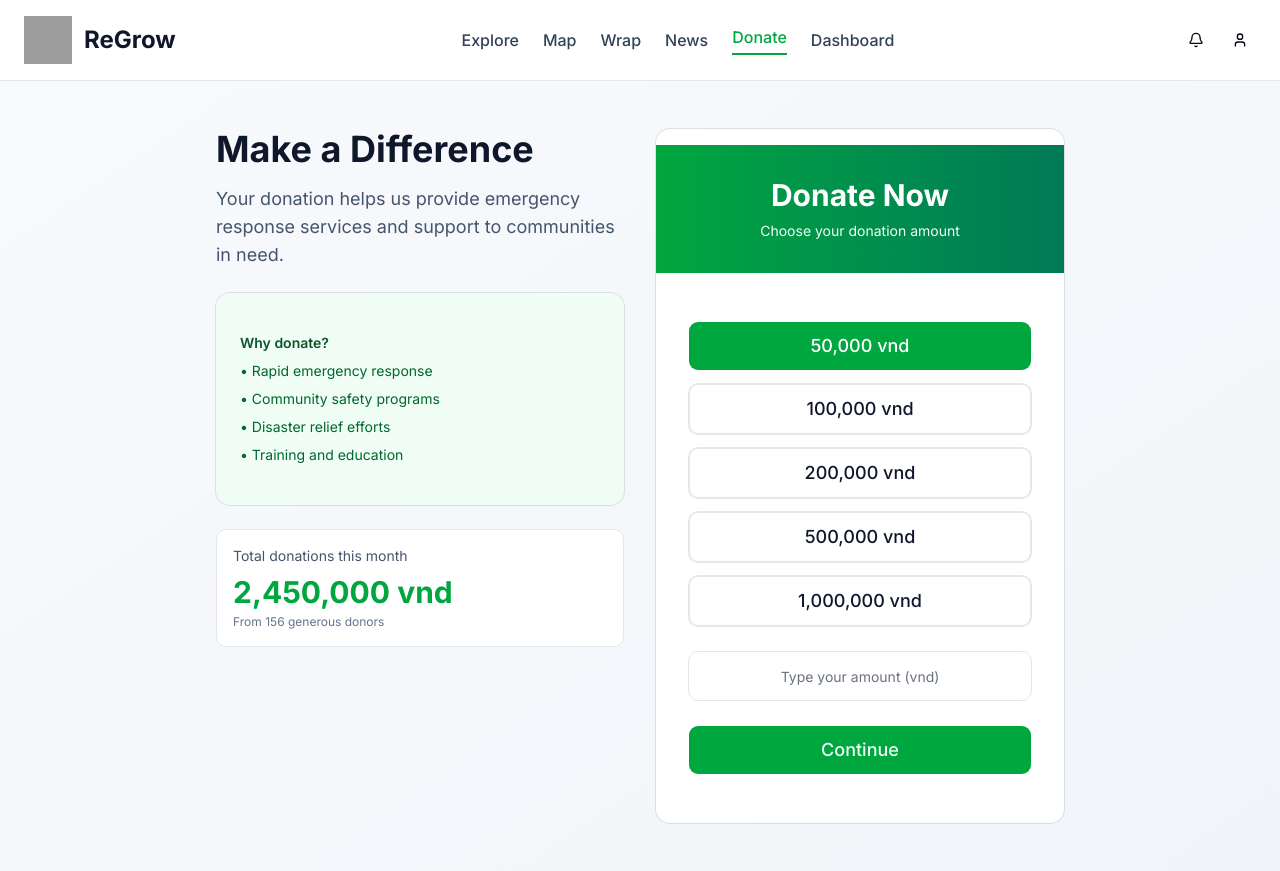
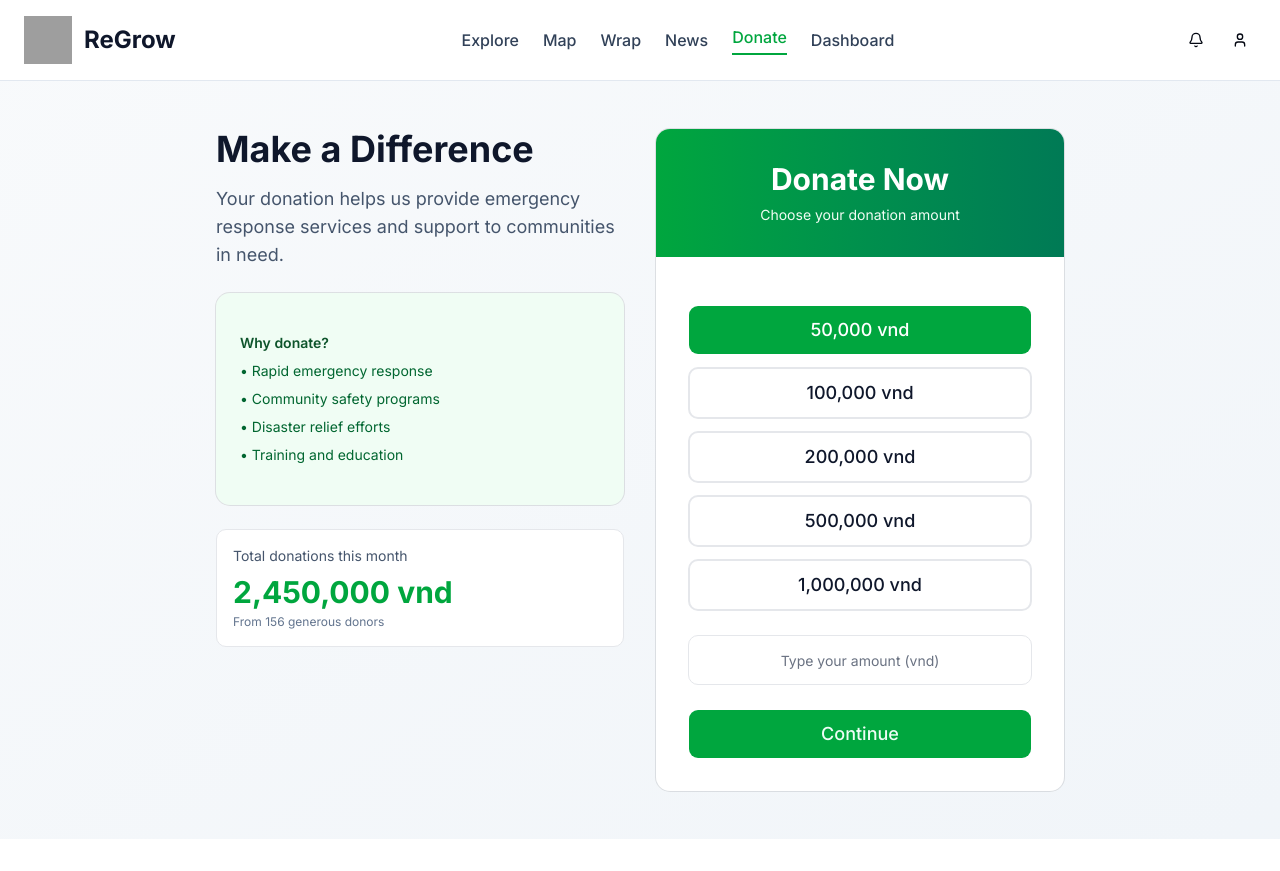
Before and after one commit to nhuphanSifuNho/regrow_icup, a Next.js app in the folder regrow-frontend/: page /donate in a window 1280 px wide. After the commit the page ends 839 px from the top, so only its background shows below. Built offline with nearby package versions, Linux system fonts and the light colour scheme; grey boxes are pictures that could not be loaded.

Commit message:
ui: fix donate page

```diff
--- a/regrow-frontend/app/donate/page.tsx
+++ b/regrow-frontend/app/donate/page.tsx
@@ -84,7 +84,7 @@ const DonatePage = () => {
 
             {/* Right Side - Donation Form */}
             <div>
-              <Card className="overflow-hidden">
+              <Card className="overflow-hidden p-0">
                 <div className="bg-gradient-to-r from-green-600 to-emerald-700 p-8 text-center">
                   <h3 className="text-3xl font-bold text-white mb-2">Donate Now</h3>
                   <p className="text-green-50">Choose your donation amount</p>
@@ -139,7 +139,7 @@ const DonatePage = () => {
               ← Back to amount
             </Button>
 
-            <Card className="overflow-hidden">
+            <Card className="overflow-hidden p-0">
               <div className="bg-gradient-to-r from-green-600 to-emerald-700 p-8 text-center">
                 <h3 className="text-3xl font-bold text-white mb-2">Donate Now</h3>
                 <p className="text-green-50">Scan QR code to complete donation</p>
```
